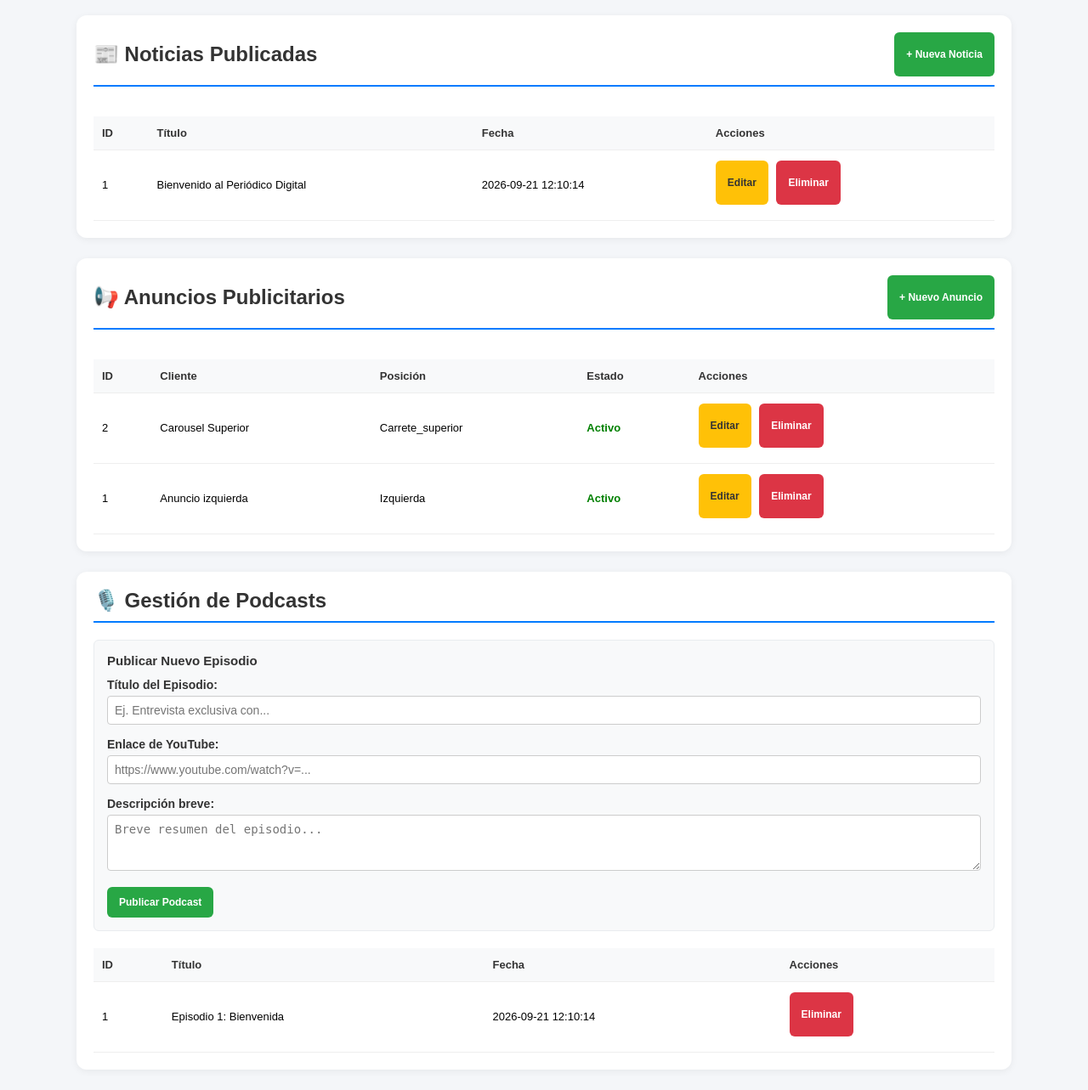
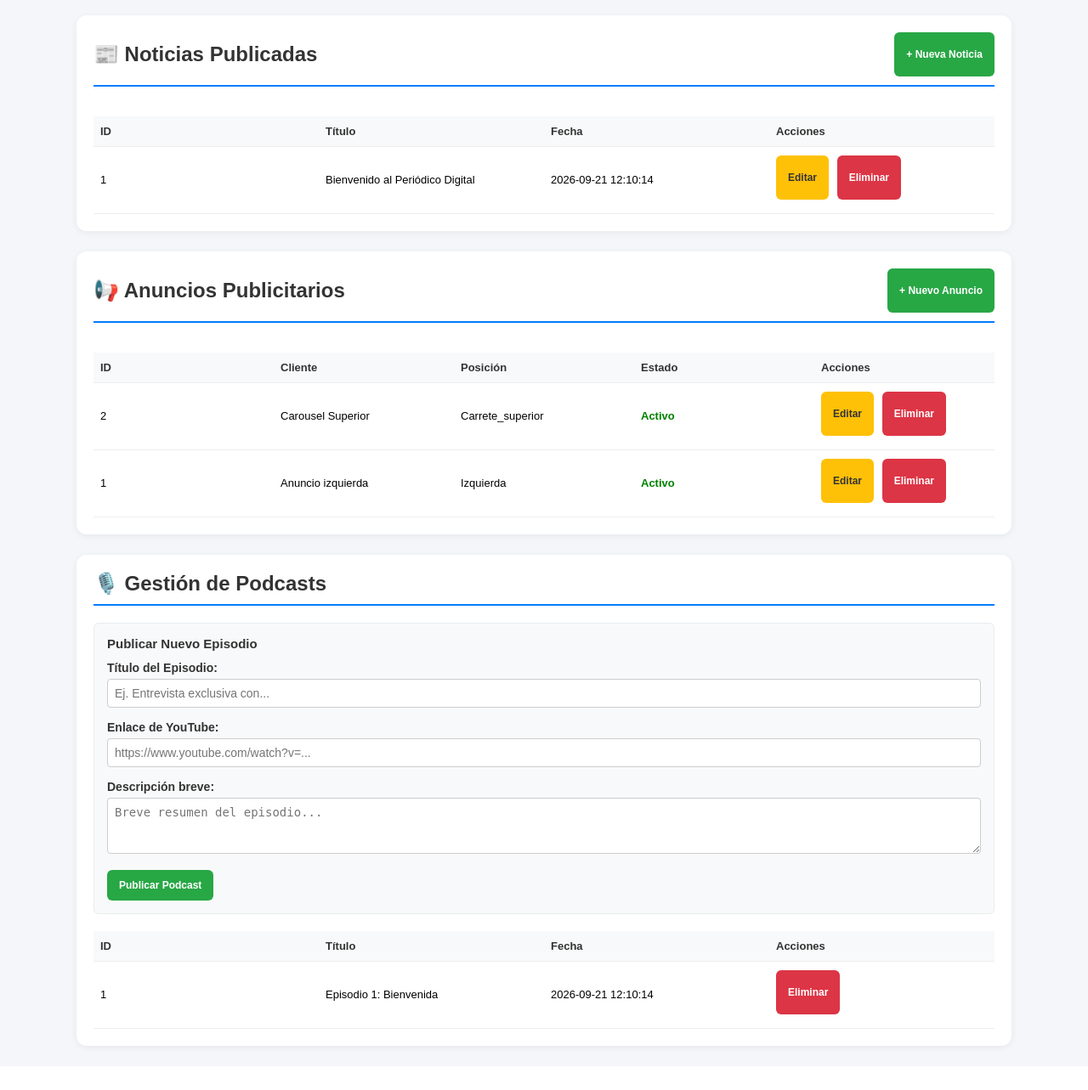
Before and after one commit to User1-bc/periodico-digital, a PHP site: page /admin.php in a window 1280 px wide. Shown: the part 88-1371 px from the top of the page at 85% size. After the commit the page ends 1326 px from the top, so only its background shows below. Run offline with PHP 8.4, Linux system fonts and the light colour scheme; the visitor is signed in with stand-in values (Sample User, id 1); data comes from the database, SQL or seed files in the repository; some libraries are stand-ins or nearby versions.

Commit message:
Admin: reduce table width, fixed layout with compact column widths

```diff
--- a/admin.php
+++ b/admin.php
@@ -82,12 +82,15 @@ $podcasts = $stmt_podcasts->fetchAll(PDO::FETCH_ASSOC);
         .section-box h2 { margin-top: 0; color: #333; border-bottom: 2px solid #007bff; padding-bottom: 10px; display: flex; justify-content: space-between; align-items: center; flex-wrap: wrap; gap: 10px; }
 
         .table-wrapper { overflow-x: auto; }
-        table { width: 100%; border-collapse: collapse; margin-top: 15px; min-width: 600px; }
-        th, td { padding: 12px 10px; text-align: left; border-bottom: 1px solid #eee; font-size: 13px; }
+        table { width: 100%; border-collapse: collapse; margin-top: 15px; min-width: 520px; table-layout: fixed; }
+        th, td { padding: 10px 8px; text-align: left; border-bottom: 1px solid #eee; font-size: 13px; }
         th { background-color: #f8f9fa; color: #333; font-weight: 600; }
         tr:hover td { background: #fafafa; }
-        td { overflow: hidden; text-overflow: ellipsis; white-space: nowrap; max-width: 200px; }
-        td:first-child { white-space: normal; max-width: none; }
+        td { overflow: hidden; text-overflow: ellipsis; white-space: nowrap; }
+        td:first-child { white-space: normal; width: 50px; }
+        td:nth-child(2) { width: 40%; max-width: 300px; }
+        td:nth-child(3) { width: 20%; max-width: 150px; }
+        td.acciones-td { width: 180px; white-space: nowrap; }
 
         .btn { padding: 8px 14px; border-radius: 6px; text-decoration: none; font-size: 12px; font-weight: 600; display: inline-flex; align-items: center; gap: 5px; border: none; cursor: pointer; min-height: 36px; transition: all 0.12s ease; }
         .btn-edit { background: #ffc107; color: #333; }
```
